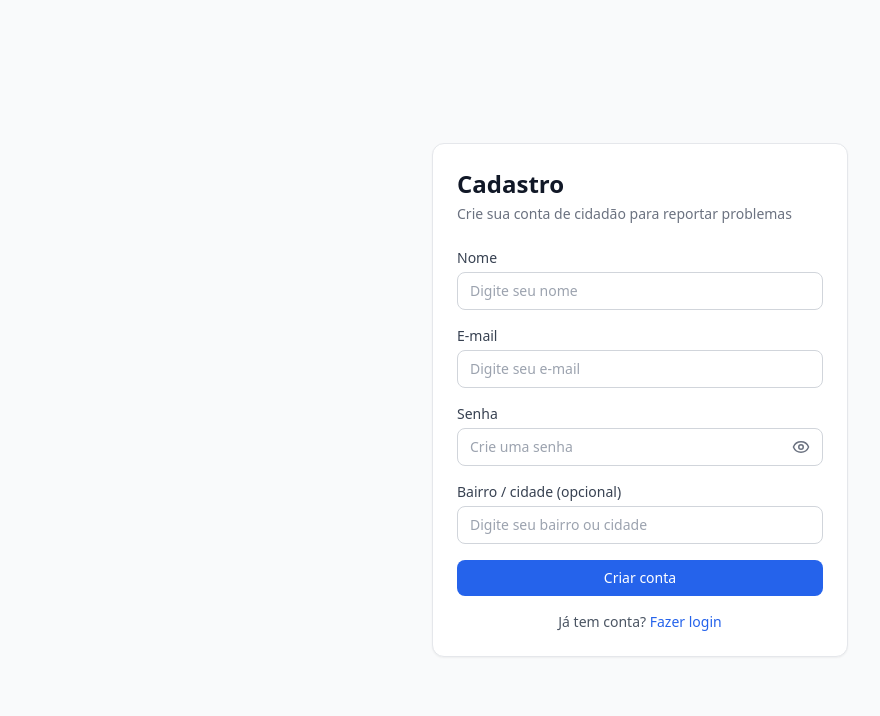
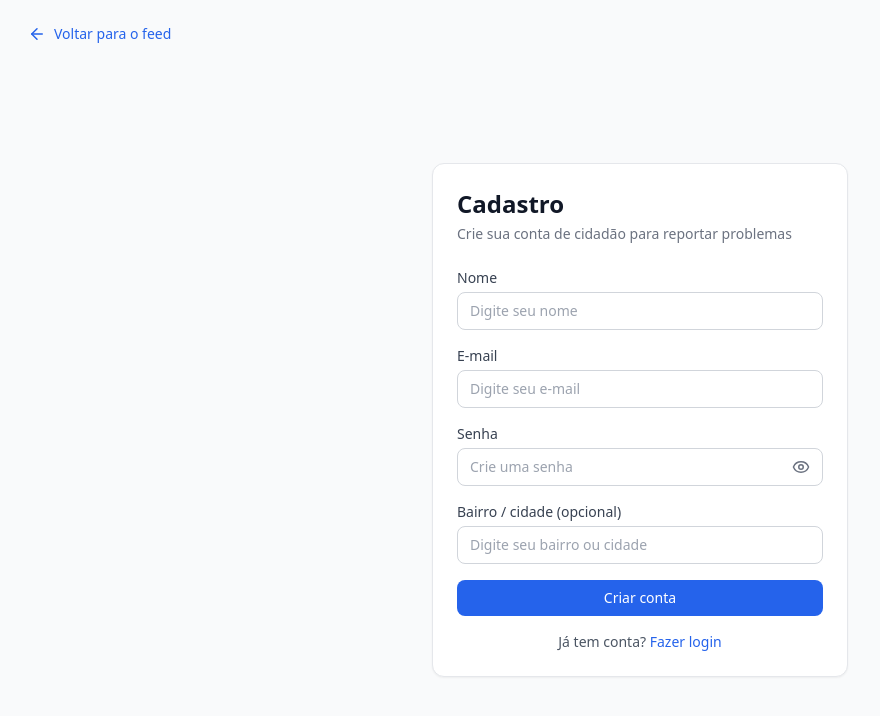
Before and after one commit to christian2070/report-frontend-mvp, a React (Vite) app: page /cadastro in a window 1280 px wide. Shown: the top 716 px of the page, without its empty margins (0-880 px from the left). Built offline with nearby package versions, Linux system fonts and the light colour scheme; no server answers.

Commit message:
feat: add back navigation link to Cadastro and Login screens

```diff
--- a/src/screens/Cadastro/CadastroScreen.view.tsx
+++ b/src/screens/Cadastro/CadastroScreen.view.tsx
@@ -1,3 +1,4 @@
+import { ArrowLeft } from 'lucide-react';
 import { Link } from 'react-router';
 
 import { Button } from '@/components/ui/Button';
@@ -23,7 +24,15 @@ export function CadastroScreenView({
   } = form;
 
   return (
-    <div className="mx-auto flex min-h-screen max-w-md flex-col justify-center px-4 py-10">
+    <div className="relative min-h-screen">
+        <Link
+          to="/feed"
+          className="absolute left-4 top-4 inline-flex items-center gap-2 rounded-lg px-3 py-2 text-sm font-medium text-blue-600 hover:underline focus-visible:outline-none focus-visible:ring-2 focus-visible:ring-blue-500"
+        >
+          <ArrowLeft size={18} aria-hidden="true" />
+          Voltar para o feed
+        </Link>
+      <div className="mx-auto flex min-h-screen max-w-md flex-col justify-center px-4 pb-10 pt-20">
       <div className="rounded-xl border border-gray-200 bg-white p-6 shadow-sm">
         <h1 className="text-2xl font-semibold text-gray-900">Cadastro</h1>
         <p className="mt-1 text-sm text-gray-500">
@@ -76,6 +85,7 @@ export function CadastroScreenView({
           </Link>
         </p>
       </div>
+      </div>
     </div>
   );
 }
--- a/src/screens/Login/LoginScreen.view.tsx
+++ b/src/screens/Login/LoginScreen.view.tsx
@@ -1,3 +1,4 @@
+import { ArrowLeft } from 'lucide-react';
 import { Link } from 'react-router';
 
 import { Button } from '@/components/ui/Button';
@@ -23,7 +24,15 @@ export function LoginScreenView({
   } = form;
 
   return (
-    <div className="mx-auto flex min-h-screen max-w-md flex-col justify-center px-4 py-10">
+    <div className="relative min-h-screen">
+        <Link
+          to="/feed"
+          className="absolute left-4 top-4 inline-flex items-center gap-2 rounded-lg px-3 py-2 text-sm font-medium text-blue-600 hover:underline focus-visible:outline-none focus-visible:ring-2 focus-visible:ring-blue-500"
+        >
+          <ArrowLeft size={18} aria-hidden="true" />
+          Voltar para o feed
+        </Link>
+      <div className="mx-auto flex min-h-screen max-w-md flex-col justify-center px-4 pb-10 pt-20">
       <div className="rounded-xl border border-gray-200 bg-white p-6 shadow-sm">
         <h1 className="text-2xl font-semibold text-gray-900">Login</h1>
         <p className="mt-1 text-sm text-gray-500">
@@ -60,6 +69,7 @@ export function LoginScreenView({
           </Link>
         </p>
       </div>
+      </div>
     </div>
   );
 }
```
